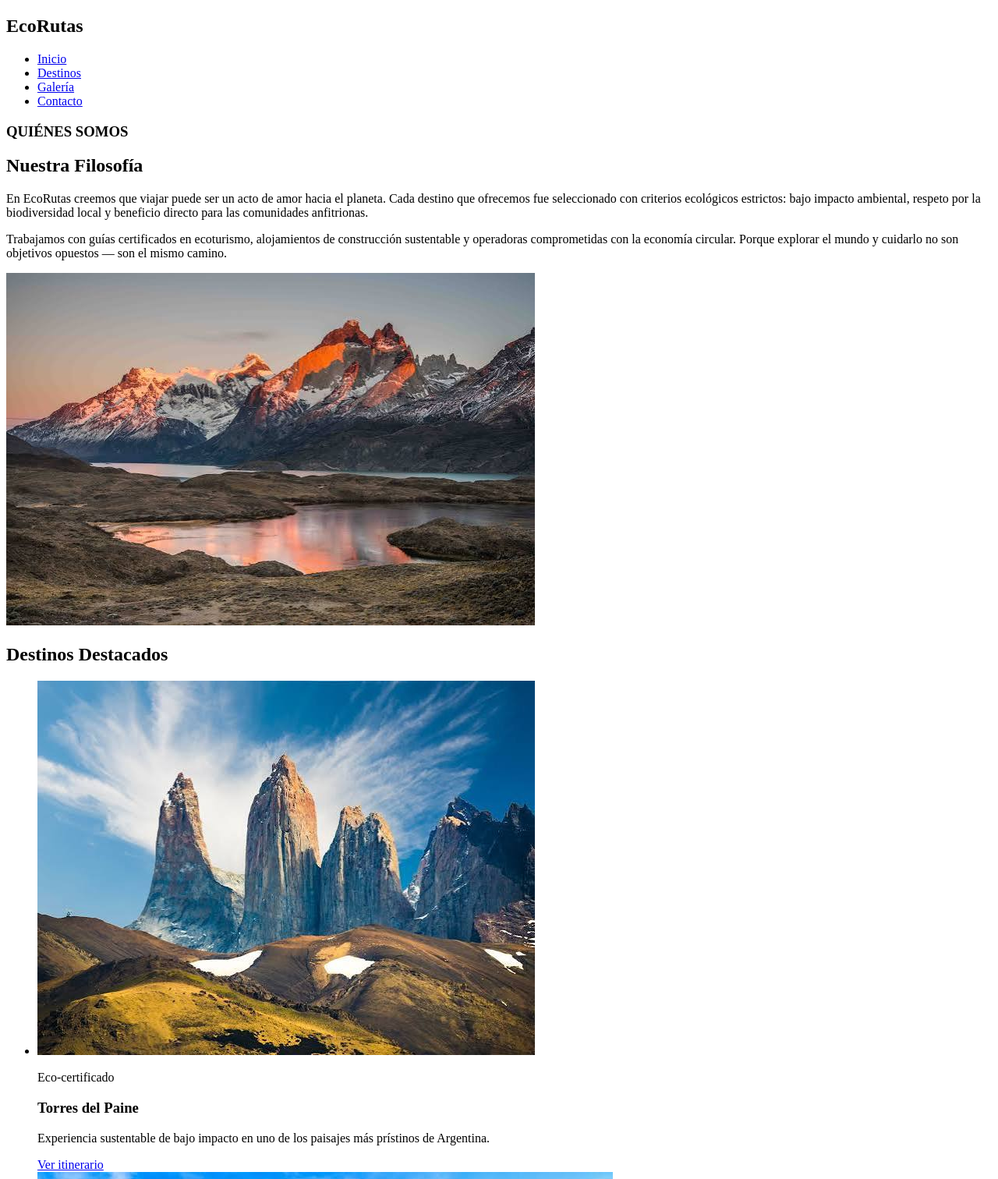
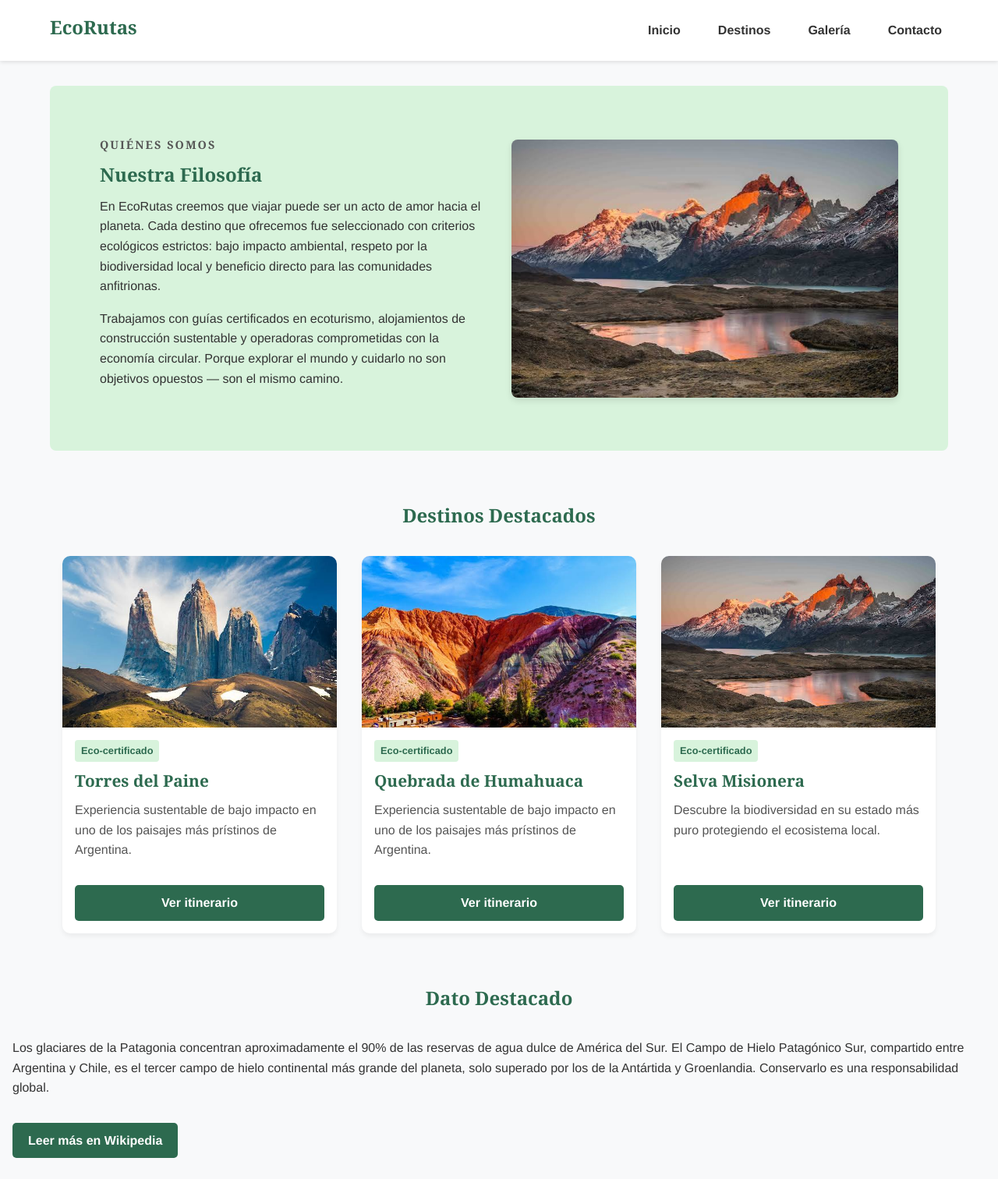
Before and after one commit to PaolinoSerpino/PaolinoEcoruta, a plain HTML site: page index.html in a window 1280 px wide. Shown: the top 1512 px of the page at 78% size. Drawn offline with Linux system fonts and the light colour scheme.

Commit message:
Entrega 3

```diff
--- a/index.html
+++ b/index.html
@@ -4,15 +4,16 @@
     <meta charset="UTF-8">
     <meta name="viewport" content="width=device-width, initial-scale=1.0">
     <title>EcoRutas - Nuestra Filosofía</title>
+    <link rel="stylesheet" href="styles.css">
 </head>
 <body>
-    <header>
-        <div>
+    <header class="main-header">
+        <div class="logo">
             <h2>EcoRutas</h2>
         </div>
 
-        <nav>
-            <ul>
+        <nav class="main-nav">
+            <ul class="nav-list">
                 <li><a href="#inicio">Inicio</a></li>
                 <li><a href="#destinos">Destinos</a></li>
                 <li><a href="#galeria">Galería</a></li>
@@ -20,61 +21,78 @@
             </ul>
         </nav>
     </header>
+
     <main>
-        <section id="inicio">
-            <h3>QUIÉNES SOMOS</h3>
-            <h1>Nuestra Filosofía</h1>
-            <p>En EcoRutas creemos que viajar puede ser un acto de amor hacia el planeta. Cada destino que ofrecemos fue seleccionado con criterios ecológicos estrictos: bajo impacto ambiental, respeto por la biodiversidad local y beneficio directo para las comunidades anfitrionas.</p>
-            <p>Trabajamos con guías certificados en ecoturismo, alojamientos de construcción sustentable y operadoras comprometidas con la economía circular. Porque explorar el mundo y cuidarlo no son objetivos opuestos — son el mismo camino.</p>
-            <img src="images.jpeg" alt="Paisaje majestuoso de Torres del Paine">
+        <section id="inicio" class="section-hero">
+            <div class="hero-text">
+                <h3 class="subtitle">QUIÉNES SOMOS</h3>
+                <h1 class="title">Nuestra Filosofía</h1>
+                <p>En EcoRutas creemos que viajar puede ser un acto de amor hacia el planeta. Cada destino que ofrecemos fue seleccionado con criterios ecológicos estrictos: bajo impacto ambiental, respeto por la biodiversidad local y beneficio directo para las comunidades anfitrionas.</p>
+                <p>Trabajamos con guías certificados en ecoturismo, alojamientos de construcción sustentable y operadoras comprometidas con la economía circular. Porque explorar el mundo y cuidarlo no son objetivos opuestos — son el mismo camino.</p>
+            </div>
+            <div class="hero-image">
+                <img src="images.jpeg" alt="Paisaje majestuoso de Torres del Paine" class="responsive-img">
+            </div>
         </section>
-        <section id="destinos">
-            <h2>Destinos Destacados</h2>
 
-            <ul>
-                <li>
-                    <img src="images1.jpeg" alt="Montañas de Torres del Paine">
-                    <p>Eco-certificado</p>
-                    <h3>Torres del Paine</h3>
-                    <p>Experiencia sustentable de bajo impacto en uno de los paisajes más prístinos de Argentina.</p>
-                    <a href="#">Ver itinerario</a>
+        <section id="destinos" class="section-cards">
+            <h2 class="section-title">Destinos Destacados</h2>
+
+            <ul class="card-container">
+                <li class="card">
+                    <img src="images1.jpeg" alt="Montañas de Torres del Paine" class="card-img">
+                    <div class="card-content">
+                        <span class="card-tag">Eco-certificado</span>
+                        <h3 class="card-title">Torres del Paine</h3>
+                        <p class="card-description">Experiencia sustentable de bajo impacto en uno de los paisajes más prístinos de Argentina.</p>
+                        <a href="#" class="card-btn">Ver itinerario</a>
+                    </div>
                 </li>
-                <li>
-                    <img src="images 2.jpeg" alt="Cerro de los Siete Colores en Quebrada de Humahuaca">
-                    <p>Eco-certificado</p>
-                    <h3>Quebrada de Humahuaca</h3>
-                    <p>Experiencia sustentable de bajo impacto en uno de los paisajes más prístinos de Argentina.</p>
-                    <a href="#">Ver itinerario</a>
+                <li class="card">
+                    <img src="images 2.jpeg" alt="Cerro de los Siete Colores en Quebrada de Humahuaca" class="card-img">
+                    <div class="card-content">
+                        <span class="card-tag">Eco-certificado</span>
+                        <h3 class="card-title">Quebrada de Humahuaca</h3>
+                        <p class="card-description">Experiencia sustentable de bajo impacto en uno de los paisajes más prístinos de Argentina.</p>
+                        <a href="#" class="card-btn">Ver itinerario</a>
+                    </div>
                 </li>
-                <li>
-                    <p>Eco-certificado</p>
-                    <h3>Selva Misionera</h3>
-                    <p>Experiencia sustentable de bajo impacto en uno de los paisajes más prístinos de Argentina.</p>
+
+                <li class="card">
+                    <img src="images.jpeg" alt="Paisaje de la Selva Misionera" class="card-img">
+                    <div class="card-content">
+                        <span class="card-tag">Eco-certificado</span>
+                        <h3 class="card-title">Selva Misionera</h3>
+                        <p class="card-description">Descubre la biodiversidad en su estado más puro protegiendo el ecosistema local.</p>
+                        <a href="#" class="card-btn">Ver itinerario</a>
+                    </div>
                 </li>
             </ul>
         </section>
 
-        <section id="curiosidades">
-            <h2>Dato Destacado</h2>
-            <p>Los glaciares de la Patagonia concentran aproximadamente el 90% de las reservas de agua dulce de América del Sur. El Campo de Hielo Patagónico Sur, compartido entre Argentina y Chile, es el tercer campo de hielo continental más grande del planeta, solo superado por los de la Antártida y Groenlandia. Conservarlo es una responsabilidad global.</p>
-            <a href="https://es.wikipedia.org/wiki/Campo_de_hielo_patag%C3%B3nico_sur" target="_blank">Leer más en Wikipedia</a>
+        <section id="curiosidades" class="section-info">
+            <div class="info-content">
+                <h2 class="section-title">Dato Destacado</h2>
+                <p>Los glaciares de la Patagonia concentran aproximadamente el 90% de las reservas de agua dulce de América del Sur. El Campo de Hielo Patagónico Sur, compartido entre Argentina y Chile, es el tercer campo de hielo continental más grande del planeta, solo superado por los de la Antártida y Groenlandia. Conservarlo es una responsabilidad global.</p>
+                <a href="https://es.wikipedia.org/wiki/Campo_de_hielo_patag%C3%B3nico_sur" target="_blank" class="link-btn">Leer más en Wikipedia</a>
+            </div>
         </section>
     </main>
-    <footer>
-        <div>
+
+    <footer class="main-footer">
+        <div class="footer-col">
             <h2>EcoRutas</h2>
         </div>
 
-        <div>
+        <div class="footer-col">
             <p>Alumno: Paolino Leandro</p>
             <p>Curso: 3CSTC</p>
             <p>Año: 2026</p>
         </div>
 
-        <div>
+        <div class="footer-col slogan">
             <p>"Explorando el mundo, cuidando el planeta"</p>
         </div>
     </footer>
-
 </body>
 </html>
--- /dev/null
+++ b/styles.css
@@ -0,0 +1,253 @@
+
+:root {
+    /* Colores */
+    --color-primary: #2d6a4f;
+    --color-secondary: #d8f3dc;
+    --color-accent: #ff9f1c;
+    --color-bg: #f8f9fa;
+    --color-text: #333333;
+    --color-text-light: #555555;
+
+    /* Tipografías */
+    --font-primary: 'Helvetica Neue', Arial, sans-serif;
+    --font-heading: 'Georgia', serif;
+
+    /* Espaciados */
+    --spacing-sm: 8px;
+    --spacing-md: 16px;
+    --spacing-lg: 32px;
+    --spacing-xl: 64px;
+}
+
+
+* {
+    margin: 0;
+    padding: 0;
+    box-sizing: border-box;
+}
+
+body {
+    font-family: var(--font-primary);
+    background-color: var(--color-bg);
+    color: var(--color-text);
+    line-height: 1.6;
+}
+
+h1, h2, h3 {
+    font-family: var(--font-heading);
+    color: var(--color-primary);
+    margin-bottom: var(--spacing-sm);
+}
+
+p {
+    margin-bottom: var(--spacing-md);
+}
+
+
+img {
+    max-width: 100%;
+    height: auto;
+    display: block;
+}
+
+
+.main-header {
+    background-color: #ffffff;
+    padding: var(--spacing-md);
+    box-shadow: 0 2px 5px rgba(0,0,0,0.1);
+    display: flex;
+    flex-direction: column;
+    align-items: center;
+    gap: var(--spacing-md);
+}
+
+.nav-list {
+    list-style: none;
+    display: flex;
+    flex-direction: column;
+    align-items: center;
+    gap: var(--spacing-sm);
+}
+
+.nav-list a {
+    text-decoration: none;
+    color: var(--color-text);
+    font-weight: bold;
+    padding: var(--spacing-sm);
+    transition: color 0.3s ease;
+}
+
+.nav-list a:hover {
+    color: var(--color-primary);
+}
+
+
+section {
+    padding: var(--spacing-lg) var(--spacing-md);
+}
+
+/* Hero Section (Inicio) */
+.section-hero {
+    display: flex;
+    flex-direction: column;
+    gap: var(--spacing-lg);
+    background-color: var(--color-secondary);
+    border-radius: 8px;
+    margin: var(--spacing-md);
+    padding: var(--spacing-lg);
+}
+
+.subtitle {
+    font-size: 0.9rem;
+    color: var(--color-text-light);
+    letter-spacing: 2px;
+}
+
+.responsive-img {
+    border-radius: 8px;
+    box-shadow: 0 4px 8px rgba(0,0,0,0.1);
+}
+
+.section-title {
+    text-align: center;
+    margin-bottom: var(--spacing-lg);
+}
+
+.card-container {
+    list-style: none;
+    display: flex;
+    flex-direction: column;
+    gap: var(--spacing-lg);
+}
+
+.card {
+    background-color: #ffffff;
+    border-radius: 10px;
+    overflow: hidden;
+    box-shadow: 0 4px 6px rgba(0,0,0,0.05);
+    display: flex;
+    flex-direction: column;
+    transition: transform 0.3s ease, box-shadow 0.3s ease;
+}
+
+.card:hover {
+    transform: translateY(-5px);
+    box-shadow: 0 8px 15px rgba(0,0,0,0.15);
+}
+
+.card-img {
+    width: 100%;
+    height: 220px;
+    object-fit: cover;
+}
+
+.card-content {
+    padding: var(--spacing-md);
+    display: flex;
+    flex-direction: column;
+    flex-grow: 1;
+}
+
+.card-tag {
+    font-size: 0.8rem;
+    color: var(--color-primary);
+    background-color: var(--color-secondary);
+    padding: 4px 8px;
+    border-radius: 4px;
+    align-self: flex-start;
+    margin-bottom: var(--spacing-sm);
+    font-weight: bold;
+}
+
+.card-title {
+    font-size: 1.3rem;
+}
+
+.card-description {
+    color: var(--color-text-light);
+    flex-grow: 1;
+}
+
+.card-btn, .link-btn {
+    display: inline-block;
+    text-decoration: none;
+    background-color: var(--color-primary);
+    color: #ffffff;
+    padding: 10px 20px;
+    border-radius: 5px;
+    text-align: center;
+    font-weight: bold;
+    margin-top: var(--spacing-md);
+    transition: background-color 0.3s ease;
+}
+
+.card-btn:hover, .link-btn:hover {
+    background-color: var(--color-accent);
+}
+
+/* Footer */
+.main-footer {
+    background-color: var(--color-primary);
+    color: #ffffff;
+    padding: var(--spacing-lg);
+    display: flex;
+    flex-direction: column;
+    gap: var(--spacing-lg);
+    text-align: center;
+}
+
+.main-footer h2 {
+    color: #ffffff;
+}
+
+.main-footer p {
+    margin-bottom: 5px;
+}
+
+
+
+@media (min-width: 768px) {
+
+    .main-header {
+        flex-direction: row;
+        justify-content: space-between;
+        padding: var(--spacing-md) var(--spacing-xl);
+    }
+
+    .nav-list {
+        flex-direction: row;
+        gap: var(--spacing-lg);
+    }
+
+    .section-hero {
+        flex-direction: row;
+        align-items: center;
+        margin: var(--spacing-lg) var(--spacing-xl);
+        padding: var(--spacing-xl);
+    }
+
+    .hero-text {
+        flex: 1;
+    }
+
+    .hero-image {
+        flex: 1;
+    }
+
+    .card-container {
+        display: grid;
+        grid-template-columns: repeat(auto-fit, minmax(300px, 1fr));
+        padding: 0 var(--spacing-xl);
+    }
+
+    .main-footer {
+        flex-direction: row;
+        justify-content: space-around;
+        text-align: left;
+        align-items: center;
+    }
+
+    .slogan {
+        font-style: italic;
+    }
+}
```
